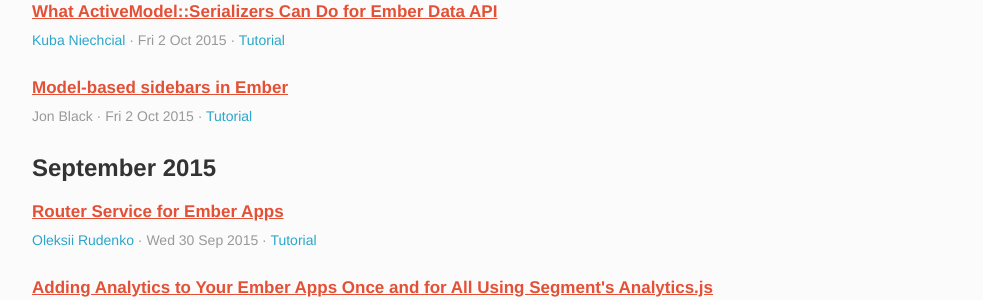
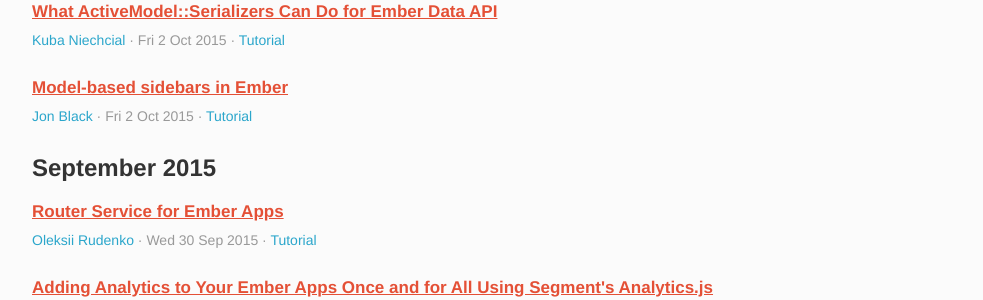
Before and after one commit to emberwatch/emberwatch, a Jekyll site: the page built from tutorials.html, in a window 1280 px wide and 900 px high. Shown: the part 390-690 px from the top of the window, without its empty margins (148-1131 px from the left). Built offline with Jekyll 4.4.1, drawn with Linux system fonts in a browser that asks for light colours; Markdown is read by kramdown in place of the engine named in the settings; comment, search, counter and statistics services are not loaded; part of the change alters nothing that is shown.

```diff
--- a/_data/people.yml
+++ b/_data/people.yml
@@ -1194,6 +1194,7 @@
 - name: Jon Black
   github: jonblack
   twitter: hmblcodr
+  site: http://blog.humblecoder.com/
   id: 284
 - name: Chris Ball
   id: 285
```
